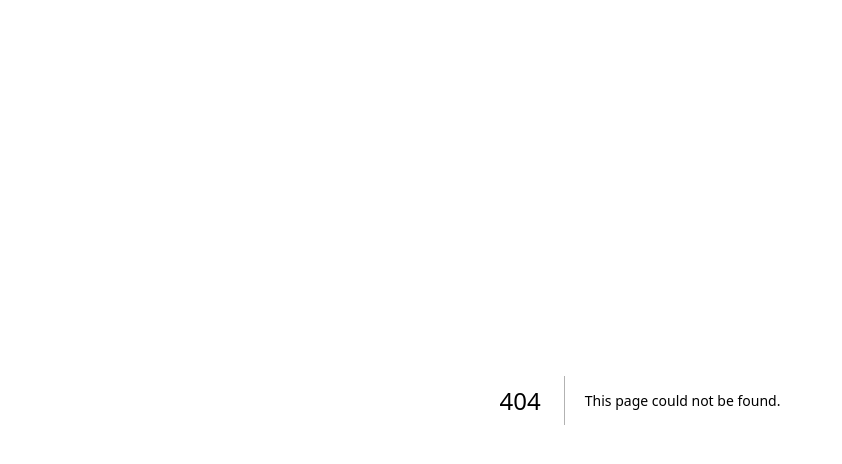
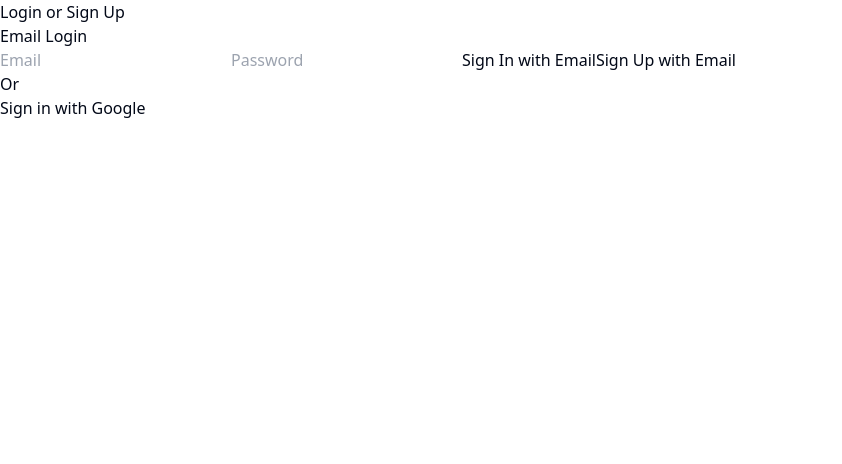
Before and after one commit to khushwant1234/mmm.food, a Next.js app: page /auth in a window 1280 px wide. Before the commit this address had no page. Shown: the top 464 px of the page, without its empty margins (0-842 px from the left). Built offline with nearby package versions, Linux system fonts and the light colour scheme; no server answers.

Commit message:
auth done

```diff
--- a/app/auth/auth.js
+++ b/app/auth/page.js
@@ -1,5 +1,7 @@
+'use client';
+
 import { useState } from "react";
-import { supabase } from "../lib/supabaseClient";
+import { supabase } from "../../lib/supabaseClient";
 
 const Auth = () => {
   const [email, setEmail] = useState("");
@@ -16,12 +18,22 @@ const Auth = () => {
   };
 
   const handleEmailSignUp = async () => {
+    try {
+      if (!email || !password) {
+        alert("Please enter both email and password");
+        return;
+      }
+
       const { error } = await supabase.auth.signUp({ email, password });
       if (error) {
         console.error("Error signing up with email:", error.message);
         alert("Error signing up: " + error.message);
       } else {
         alert("Check your email for a confirmation link!");
+      }
+    } catch (error) {
+      console.error("Network or configuration error:", error);
+      alert("Failed to connect to authentication service. Please check your internet connection and try again.");
     }
   };
 
--- a/lib/supabaseClient.js
+++ b/lib/supabaseClient.js
@@ -4,4 +4,10 @@ import { createClient } from "@supabase/supabase-js";
 const supabaseUrl = process.env.NEXT_PUBLIC_SUPABASE_URL;
 const supabaseKey = process.env.NEXT_PUBLIC_SUPABASE_ANON_KEY;
 
+if (!supabaseUrl || !supabaseKey) {
+  throw new Error('Missing environment variables for Supabase configuration');
+}
+
+console.log('Supabase URL:', process.env.NEXT_PUBLIC_SUPABASE_URL);
+
 export const supabase = createClient(supabaseUrl, supabaseKey);
```
Lines whose indentation alone changed are shown as unchanged.
